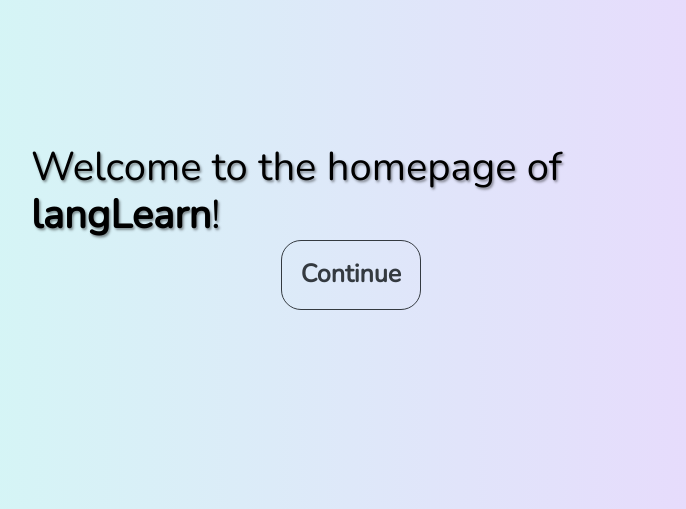
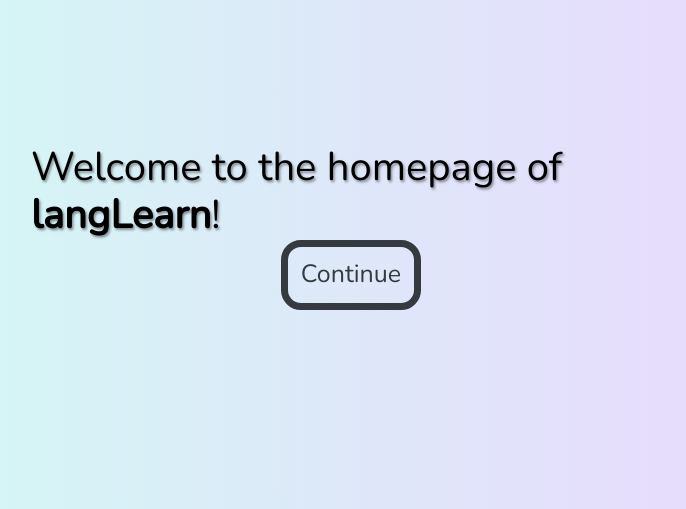
Before and after one commit to StrahinjaLukic03/lingfinity, a PHP site: page / in a window 1280 px wide. Shown: the part 205-714 px from the top of the page, without its empty margins (289-975 px from the left). Run offline with PHP 8.4, Linux system fonts and the light colour scheme; some libraries are stand-ins or nearby versions.

Commit message:
slide works & button border thickened & font lightened

```diff
--- a/index.html
+++ b/index.html
@@ -115,9 +115,9 @@ aaaaaa
 <br>
 <br>
 <br>
--->
+!-->
 
-<!--Continue button   BORDER SHOULD BE THICKER AND ALSO FONT LOOKS BOLD WHILE IT'S WHITE IN BOTH DARK AND LIGHT THEME-->
+<!--Continue button-->
     <a href="#"><button type="button" class="btn btn-outline-dark" id="contButton"><b>Continue</b></button></a>
 
 <script src="navbaranimation.js"></script>
--- a/navbaranimation.js
+++ b/navbaranimation.js
@@ -13,5 +13,3 @@ window.onscroll = function() {
 
   prevScrollpos = currentScrollPos;
 }
-
-//It doesn't slide back visible when you scroll up FIX THAT PLS TNX
--- a/style.css
+++ b/style.css
@@ -105,6 +105,7 @@ h1 {
 /*Continue Button*/
 #contButton {
     font-family: Nunito, Calibri;
+    font-weight: lighter;
     font-size: 25px;
     margin:0;
     position: absolute;
@@ -114,6 +115,7 @@ h1 {
     height: 70px;
     width: 140px;
     border-radius: 20px;
+    border-width: 7px;
 }
 
 /*Switch*/
```
